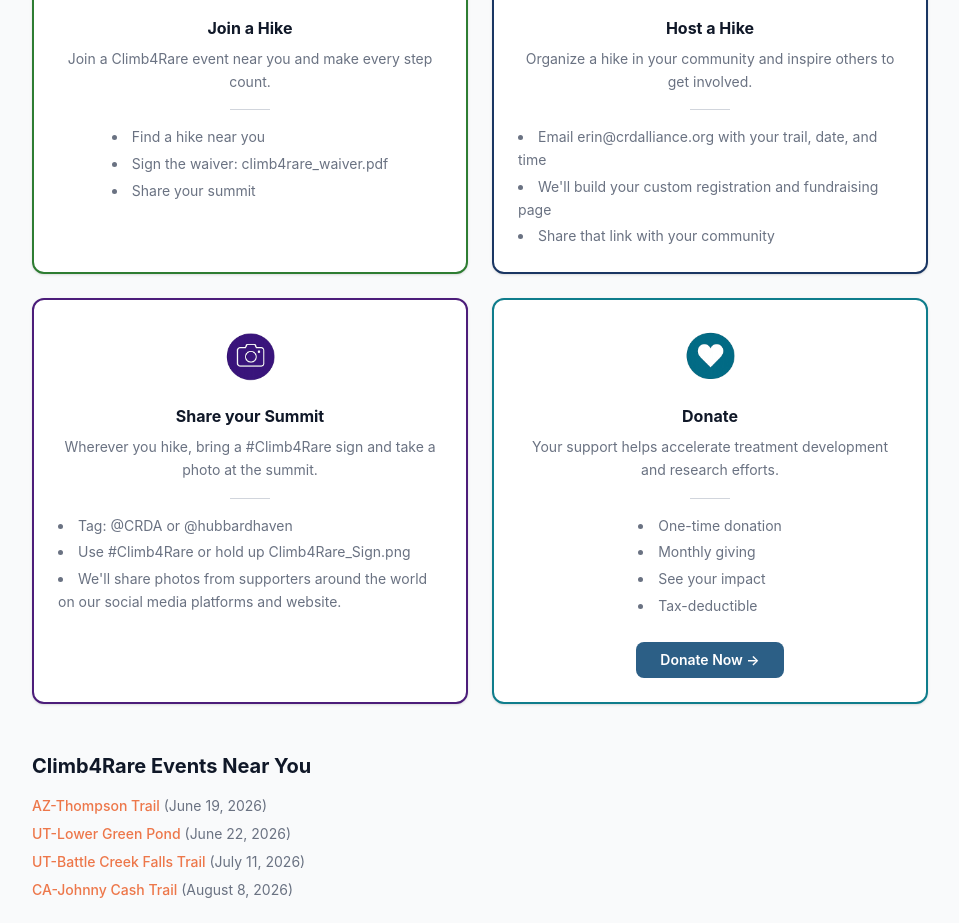
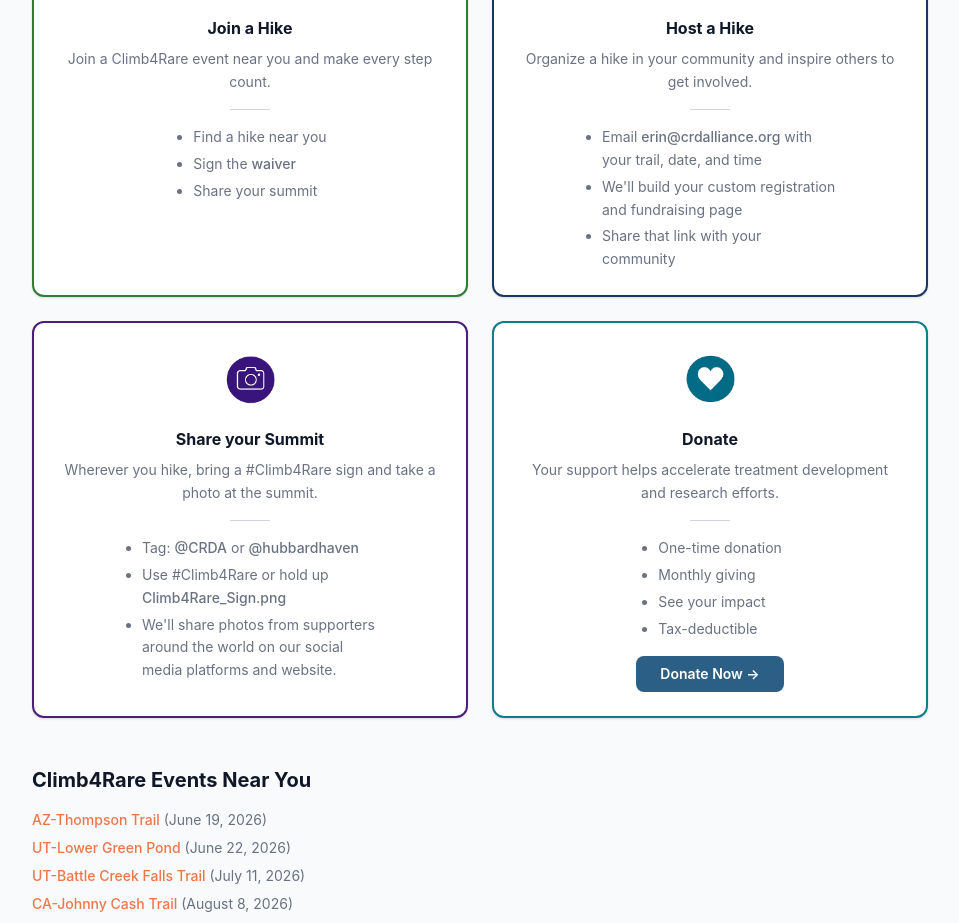
Before and after one commit to inwang123/rarediseaseweb, a React (Vite) app: page /climb4rare in a window 1280 px wide. Shown: the part 1400-2323 px from the top of the page, without its empty margins (160-1119 px from the left). Built offline with nearby package versions, Linux system fonts and the light colour scheme.

Commit message:
Added linking to 'How to Get Involved' section and fixed bullet point alignment.

```diff
--- a/src/pages/Climb4Rare.jsx
+++ b/src/pages/Climb4Rare.jsx
@@ -1,5 +1,33 @@
 import { useEffect, useRef, useState } from "react";
 import { Link } from "react-router-dom";
+
+{/* Notes:
+  Go to index.css to see tailwind aliases.
+  Use tailwind aliases to reduce the amount of tailwind classes in this file.
+  Optimally, refactor this file to use some standard components for cards, buttons, and links to reduce code duplication.
+*/}
+
+// Simple markdown-style link parser: [label](url)
+function renderLinkedText(text) {
+  const parts = text.split(/(\[[^\]]+\]\([^)]+\))/g);
+  return parts.map((part, i) => {
+    const match = part.match(/^\[([^\]]+)\]\(([^)]+)\)$/);
+    if (!match) return <span key={i}>{part}</span>;
+
+    const [, label, url] = match;
+    const isExternal = /^https?:\/\//.test(url);
+    return (
+      <a
+        key={i}
+        href={url}
+        className="text-[#2c5f86] underline hover:text-[#7bb1bf] font-medium"
+        {...(isExternal ? { target: "_blank", rel: "noopener noreferrer" } : {})}
+      >
+        {label}
+      </a>
+    );
+  });
+}
 
 const involvementCards = [
   {
@@ -9,7 +37,7 @@ const involvementCards = [
     border: "#2e7d32",
     items: [
       "Find a hike near you",
-      "Sign the waiver: climb4rare_waiver.pdf",
+      "Sign the [waiver](/Climb4Rare/climb4rare_waiver.pdf)",
       "Share your summit",
     ],
   },
@@ -19,7 +47,7 @@ const involvementCards = [
     desc: "Organize a hike in your community and inspire others to get involved.",
     border: "#1a3663",
     items: [
-      "Email erin@crdalliance.org with your trail, date, and time",
+      "Email [erin@crdalliance.org](mailto:erin@crdalliance.org) with your trail, date, and time",
       "We'll build your custom registration and fundraising page",
       "Share that link with your community",
     ],
@@ -30,10 +58,23 @@ const involvementCards = [
     desc: "Wherever you hike, bring a #Climb4Rare sign and take a photo at the summit.",
     border: "#4c1d7a",
     items: [
-      "Tag: @CRDA or @hubbardhaven",
-      "Use #Climb4Rare or hold up Climb4Rare_Sign.png",
+      "Tag: [@CRDA](https://instagram.com/CRDA) or [@hubbardhaven](https://instagram.com/hubbardhaven)",
+      "Use #Climb4Rare or hold up [Climb4Rare_Sign.png](/Climb4Rare/Climb4Rare_Sign.png)",
       "We'll share photos from supporters around the world on our social media platforms and website.",
     ],
+  },
+  {
+    icon: "/Climb4Rare/Donate_icon.webp",
+    title: "Donate",
+    desc: "Your support helps accelerate treatment development and research efforts.",
+    border: "#0f7d8c",
+    items: [
+      "One-time donation",
+      "Monthly giving",
+      "See your impact",
+      "Tax-deductible",
+    ],
+    cta: { label: "Donate Now →", to: "/donate" },
   },
 ];
 
@@ -267,43 +308,21 @@ export default function Climb4Rare() {
                   {card.desc}
                 </p>
                 <hr className="w-10 border-gray-300 mb-4" />
-                <ul className="body-std text-left list-disc list-inside space-y-1">
+                <ul className="w-fit max-w-2/3 mx-auto body-std text-left list-disc list-outside pl-5 space-y-1">
                   {card.items.map((item) => (
-                    <li key={item}>{item}</li>
+                    <li key={item}>{renderLinkedText(item)}</li>
                   ))}
                 </ul>
+                {card.cta && (
+                  <Link
+                    to={card.cta.to}
+                    className="mt-4 text-sm font-semibold px-6 py-2 rounded-lg !text-white bg-[#2c5f86] hover:bg-[#7bb1bf] transition-colors"
+                  >
+                    {card.cta.label}
+                  </Link>
+                )}
               </div>
             ))}
-
-            {/* Donate card */}
-            <div
-              className="bg-white rounded-xl shadow-sm border-2 p-6 flex flex-col items-center text-center"
-              style={{ borderColor: "#0f7d8c" }}
-            >
-              <img
-                src="/Climb4Rare/Donate_icon.webp"
-                alt=""
-                className="w-16 h-16 rounded-full mb-4"
-              />
-              <h3 className="text-gray-900 font-bold mb-2">Donate</h3>
-              <p className="body-std mb-4">
-                Your support helps accelerate treatment development and
-                research efforts.
-              </p>
-              <hr className="w-10 border-gray-300 mb-4" />
-              <ul className="body-std text-left list-disc list-inside space-y-1 mb-6">
-                <li>One-time donation</li>
-                <li>Monthly giving</li>
-                <li>See your impact</li>
-                <li>Tax-deductible</li>
-              </ul>
-              <Link
-                to="/donate"
-                className="mt-auto text-sm font-semibold px-6 py-2 rounded-lg !text-white bg-[#2c5f86] hover:bg-[#7bb1bf] transition-colors"
-              >
-                Donate Now →
-              </Link>
-            </div>
           </div>
 
           {/* Events */}
```
